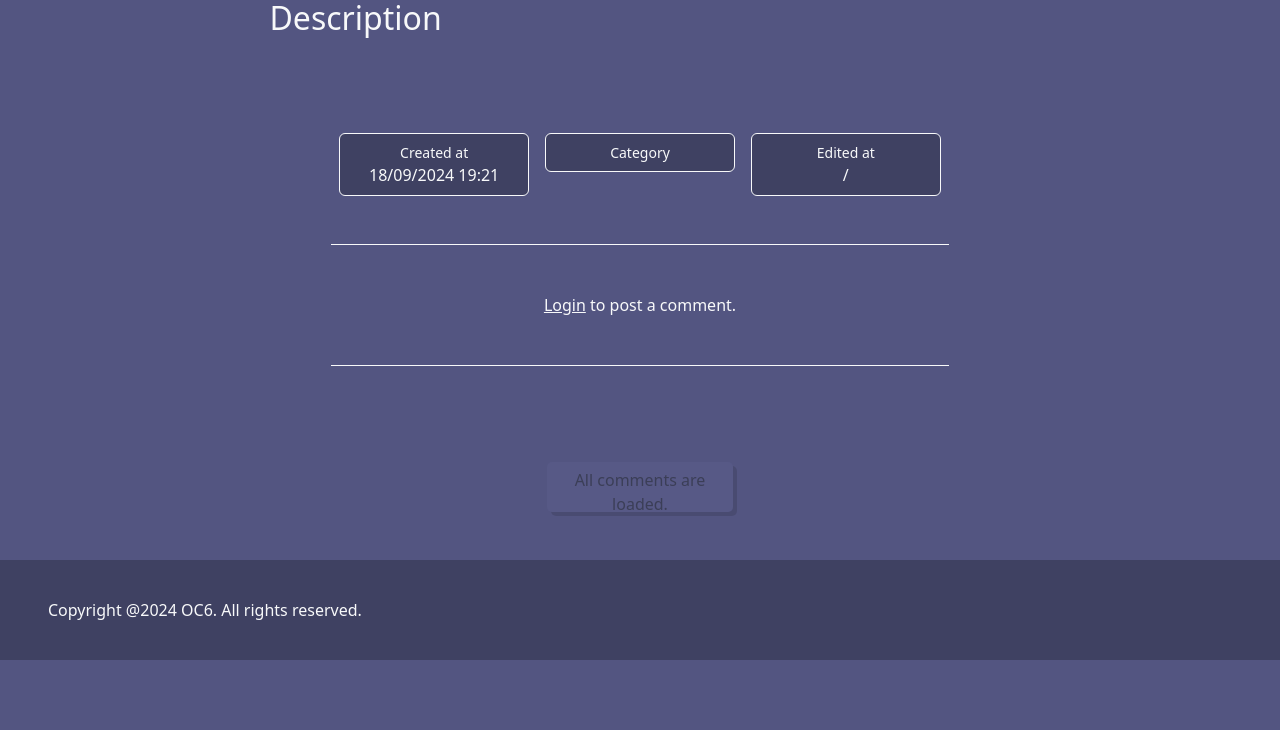
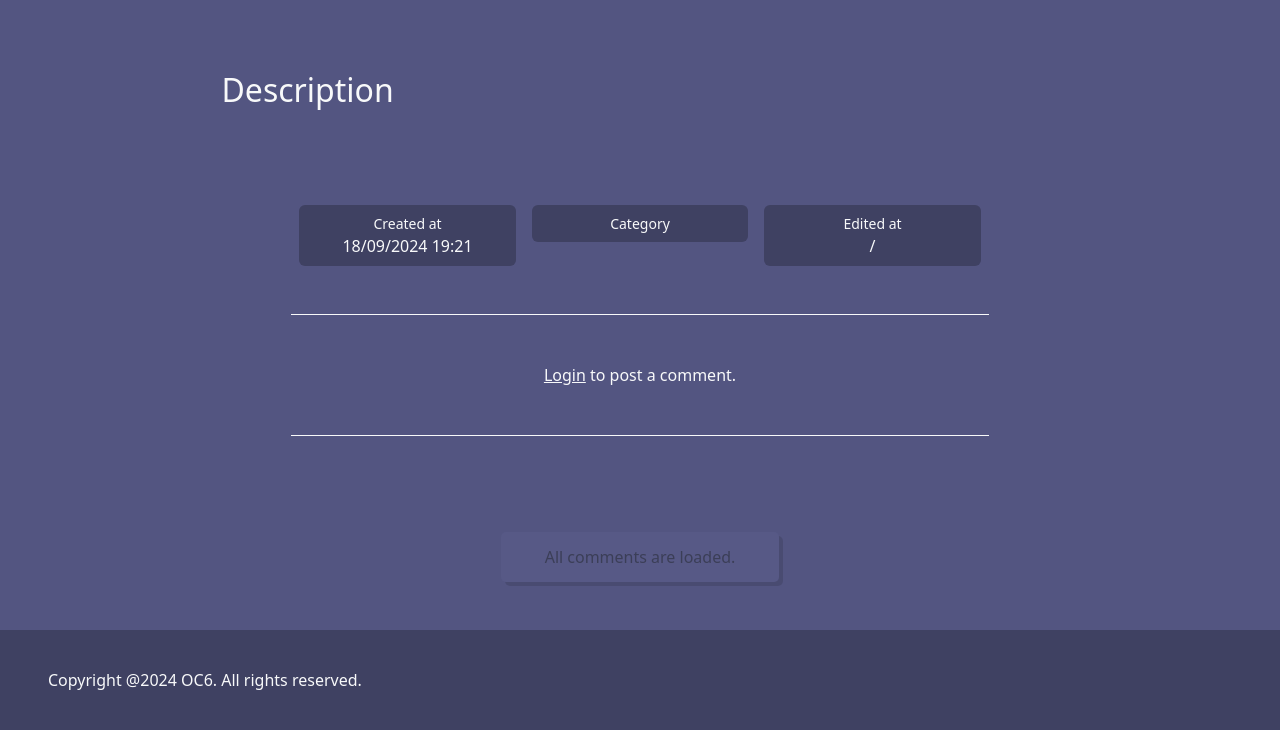
Before and after one commit to basilepineau/OC6, a Symfony app: template templates/trick/show.html.twig in a window 1280 px wide. Shown: the part 733-1463 px from the top of the page. Before the commit the page ends 1393 px from the top, so only its background shows below. Run offline with Twig, Linux system fonts and the light colour scheme; the template is opened without the code that fills it, so the values that code supplies are empty; some libraries are stand-ins or nearby versions.

Commit message:
feat(trick): update TrickController and update js files and templates linked to Trick

```diff
--- a/templates/trick/new.html.twig
+++ b/templates/trick/new.html.twig
@@ -11,10 +11,10 @@
 {% block body %}
 
 <section>
-    <div class="col-md-9 m-auto p-5">
+    <div class="container col-11 col-lg-9 m-auto py-5 px-lg-5">
         <h1 class="text-center text-light mb-4">Add a new trick</h1>
             {{ form_start(form, {'attr': {'enctype': 'multipart/form-data'}}) }}
-                <div class="w-75 m-auto d-flex flex-column gap-4">
+                <div class="col-12 col-lg-9 m-auto d-flex flex-column gap-4">
                     <div class="form-group">
                         {{ form_label(form.name, null,
                             {
@@ -101,7 +101,7 @@
                         </button>
                         <button type="button" id="remove-video-btn" class="btn btn-outline-danger w-100 mt-3" style="display: none;">Remove</button>
                     </div>
-                    <button type="submit" class="btn btn-light w-50 m-auto">Submit</button>
+                    <button type="submit" class="col-6 btn btn-primary-darker text-light m-auto">Submit</button>
                 </div>
 
             {{ form_end(form) }}
--- a/templates/trick/show.html.twig
+++ b/templates/trick/show.html.twig
@@ -9,16 +9,17 @@
 
 
 {% block body %}
-<section class="container">
-    <div class="col-md-9 m-auto p-5">
+<section class="container col-12">
+    <div class="col-11 col-lg-9 m-auto py-4 py-lg-5">
         {% for flash_message in app.flashes('success') %}
             <div class="alert alert-success mb-4">{{ flash_message }}</div>
         {% endfor %}
         <div class="banner d-flex justify-content-center align-items-center position-relative">
-            <img class="card-img-top img-fluid rounded w-100" src="{{ asset('assets/uploads/' ~ trick.pictures.first.url) }}">
-            <div class="overlay-text display-1 position-absolute text-light">{{ trick.name }}</div>
+            <img class="card-img-top img-fluid rounded w-100"
+                src="{{ trick.pictures|length > 0 ? asset('assets/uploads/' ~ trick.pictures.first.url) : asset('assets/uploads/cropped-default-placeholder.png') }}">
+            <div class="overlay-text display-1 position-absolute m-2 right-1 text-light">{{ trick.name }}</div>
             {% if trick.user == user %}
-                <div class="position-absolute top-0 end-0 p-3">
+                <div class="position-absolute top-0 end-0 m-2 p-3 rounded border border-white">
                     <a href="{{ path('app_trick_edit', { 'slug': trick.slug }) }}" class="text-primary"><i class="bi bi-lg bi-pencil mx-2"></i></a>
                     <a class="cursor-pointer" data-bs-toggle="modal" data-bs-target="#deleteTrickModal"><i class="bi bi-lg bi-trash text-danger"></i></a>
                 </div>
@@ -43,11 +44,17 @@
             </div>
         </div>
 
-        <div class="row p-4">
+        <div class='w-100 d-flex justify-content-center d-lg-none'>
+            <button id='see-medias'>See medias</button>
+        </div>
+
+        <div class="pictures-container row p-4 d-none d-lg-flex">
             {% for picture in trick.pictures %}
-            <div class="col-md-2 p-2">
+                {% if loop.index0 > 0 %}
+                    <div class="col-lg-2 p-2">
                         <img src="{{ asset('assets/uploads/' ~ picture.url) }}" class="img-fluid rounded cursor-pointer" data-bs-toggle="modal" data-bs-target="#pictureModal" data-url="{{ asset('assets/uploads/' ~ picture.url) }}">
                     </div>
+                {% endif %}
             {% endfor %}
 
             <!-- Single Modal for all pictures (to show on per one)-->
@@ -62,32 +69,33 @@
             </div>
 
             {% for video in trick.videos %}
-                <div class="col-md-2 p-2">
+                <div class="col-lg-2 p-2">
                     <div class="video-container">
                         <iframe class="rounded" width="100%" height="100%" src="https://www.youtube.com/embed/{{ video.url }}" frameborder="0" allow="accelerometer; autoplay; clipboard-write; encrypted-media; gyroscope; picture-in-picture; web-share" referrerpolicy="strict-origin-when-cross-origin" allowfullscreen></iframe>
                     </div>
                 </div>
             {% endfor %}
         </div>
+
         <h2 class="mt-4 text-light">Description</h2>
         <div class="text-light my-5">
             {{ trick.description }}
         </div>
-        <div class="row col-md-10 mx-auto y-5 border-bottom border-light py-5 g-3">
-            <div class="col-12 col-md-4">
-                <div class="d-flex flex-column border border-light rounded p-2 text-center bg-primary-dark">
+        <div class="row col-lg-10 mx-auto y-5 border-bottom border-light py-5 g-3">
+            <div class="col-12 col-lg-4">
+                <div class="d-flex flex-column rounded p-2 text-center bg-primary-dark">
                     <div class="text-light small">Created at</div>
                     <div class="text-light">{{ trick.createdAt|date('d/m/Y H:i') }}</div>
                 </div>
             </div>
-            <div class="col-12 col-md-4">
-                <div class="d-flex flex-column border border-light rounded p-2 text-center bg-primary-dark">
+            <div class="col-12 col-lg-4">
+                <div class="d-flex flex-column rounded p-2 text-center bg-primary-dark">
                     <div class="text-light small">Category</div>
                     <div class="text-light">{{ trick.category.name }}</div>
                 </div>
             </div>
-            <div class="col-12 col-md-4">
-                <div class="d-flex flex-column border border-light rounded p-2 text-center bg-primary-dark">
+            <div class="col-12 col-lg-4">
+                <div class="d-flex flex-column rounded p-2 text-center bg-primary-dark">
                 {% if trick.updatedAt is not null %}
                     <div class="text-light small">Edited at</div>
                     <div class="text-light">{{ trick.updatedAt|date('d/m/Y H:i') }}</div>
@@ -98,11 +106,11 @@
                 </div>
             </div>
         </div>
-        <div class="col-md-10 mx-auto py-5 border-bottom border-light text-center">
+        <div class="col-lg-10 mx-auto py-5 border-bottom border-light text-center">
             {% if is_granted('IS_AUTHENTICATED_FULLY') %}
                 <h2 class="text-light">Add a comment</h2>
                 {{ form_start(form) }}
-                <div class="d-flex flex-column gap-3 col-md-10 m-auto">
+                <div class="d-flex flex-column gap-3 col-lg-10 m-auto">
                         {{ form_widget(form.text,
                             {
                                 'attr': {
@@ -119,20 +127,20 @@
                 </div>
             {% endif %}
         </div>
-        <div class="col-md-10 mx-auto my-5 d-flex flex-column gap-3" id="comment-container">
+        <div class="col-lg-10 mx-auto my-5 d-flex flex-column gap-4" id="comment-container">
             {% for commentMain in commentMains %}
             <div class="row align-items-center comment d-none">
                 <div class="col-2 d-flex flex-column align-items-center gap-2">
                     <img class="avatar rounded-circle" src="{{ asset('assets/avatar/' ~ commentMain.user.avatar) }}">
                 </div>
-                <div class="comment-text d-flex flex-column col-10 border border-light rounded p-3">
+                <div class="comment-text d-flex flex-column col-9 offset-1 col-lg-10 offset-lg-0 shadow rounded p-3">
                     <div class="text-light">{{ commentMain.user.username }}</div>
                     <div class="small mb-3 date">{{ commentMain.createdAt | date('F j, Y \a\t h:i A') }}</div>
                     <div id={{ commentMain.id }} class="text-light">{{ commentMain.text }}</div>
                     {% if is_granted('IS_AUTHENTICATED_FULLY') and commentMain.user == app.user %}
-                        <div class="d-flex justify-content-end text-white">
-                            <div class="cursor-pointer" data-bs-toggle='modal' data-bs-target='#editCommentMainModal' data-id="{{ commentMain.id }}" data-url="{{ path('app_trick_edit_comment_main', {slug: trick.slug, id: commentMain.id}) }}" data-token="{{ csrf_token('edit-comment-main' ~ commentMain.id) }}"><i class="bi bi-lg bi-pencil mx-2"></i></div>
-                            <div class="cursor-pointer" data-bs-toggle="modal" data-bs-target="#deleteCommentMainModal"  data-url="{{ path('app_trick_delete_comment_main', {slug: trick.slug, id: commentMain.id}) }}"  data-trick-slug="{{ trick.slug }}" data-comment-main-id="{{ commentMain.id }}" data-token="{{ csrf_token('delete-comment-main' ~ commentMain.id) }}"><i class="bi bi-lg bi-trash"></i></div>
+                        <div class="d-flex justify-content-end text-white gap-2">
+                            <div class="cursor-pointer" data-bs-toggle='modal' data-bs-target='#editCommentMainModal' data-id="{{ commentMain.id }}" data-url="{{ path('app_trick_edit_comment_main', {slug: trick.slug, id: commentMain.id}) }}" data-token="{{ csrf_token('edit-comment-main' ~ commentMain.id) }}" data-text="{{ commentMain.text|e('js') }}"><i class="bi bi-lg bi-pencil mx-2"></i></div>
+                            <div class="cursor-pointer" data-bs-toggle="modal" data-bs-target="#deleteCommentMainModal"  data-url="{{ path('app_trick_delete_comment_main', {slug: trick.slug, id: commentMain.id}) }}"  data-trick-slug="{{ trick.slug }}" data-comment-main-id="{{ commentMain.id }}" data-token="{{ csrf_token('delete-comment-main' ~ commentMain.id) }}"><i class="bi bi-lg bi-trash text-danger"></i></div>
                         </div>
                     {% endif %}
                 </div>
@@ -151,7 +159,7 @@
                             <form id="editCommentMainForm" method="post">
                                 <div class="mb-3">
                                     <label for="edit-comment-main-text" class="col-form-label">Edit your comment :</label>
-                                    <input type="text" class="form-control" id="edit-comment-main-text" name="text">
+                                    <textarea class="form-control" id="edit-comment-main-text" name="text"></textarea>
                                 </div>
                                 <input type="hidden" name="_token" value="">
                             </form>
@@ -184,7 +192,7 @@
             </div>
         </div>
         <div class="d-flex justify-content-center">
-            <button class="btn btn-primary w-25 m-auto" id="load-more">
+            <button class="col-10 col-lg-4 btn btn-primary m-auto" id="load-more">
                 Load more comments
             </button>
         </div>
```
Also changed, not shown: src/Controller/TrickController.php (+84 -12 lines), src/Service/TrickMediaService.php (added, +57 -0 lines), templates/trick/edit.html.twig (+191 -163 lines), public/assets/js/trick/trick-edit.js, public/assets/js/trick/trick-show.js. Lines whose indentation alone changed are shown as unchanged.
